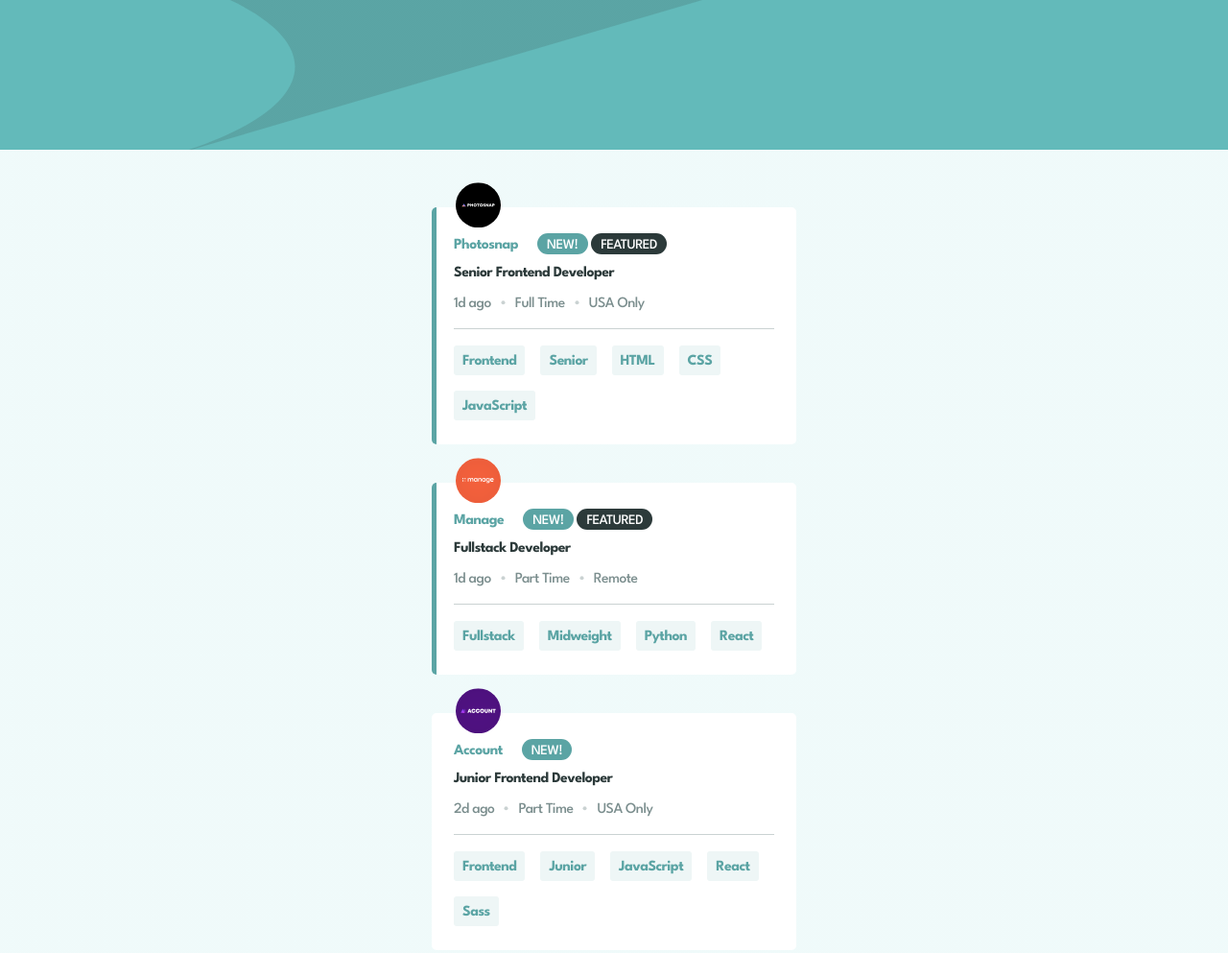
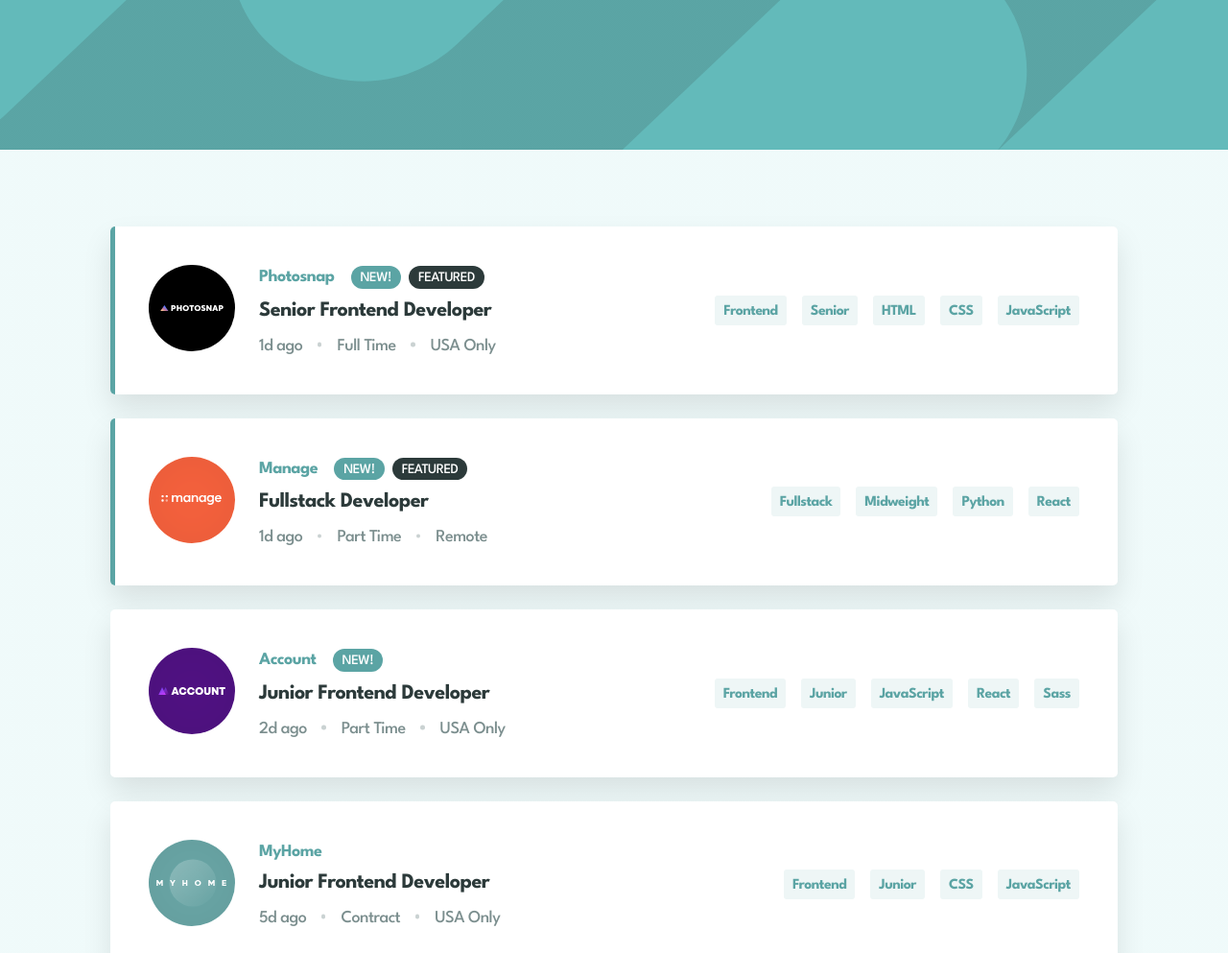
Before and after one commit to monikagawryluk/job-listings-page, a plain HTML site: page index.html in a window 1280 px wide. Shown: the top 993 px of the page at 96% size. Drawn offline with Linux system fonts and the light colour scheme.

Commit message:
Added media queries

```diff
--- a/index.html
+++ b/index.html
@@ -40,16 +40,19 @@
       </ul>
     </main>
 
-    <!-- <footer class="attribution">
+    <footer class="footer">
+      <p>
         Challenge by
         <a
-        href="https://www.frontendmentor.io/challenges/url-shortening-api-landing-page-2ce3ob-G"
+          class="link"
+          href="https://www.frontendmentor.io?ref=challenge"
           target="_blank"
           >Frontend Mentor</a
         >. Coded by
-      <a href="https://github.com/monikagawryluk" target="_blank"
+        <a class="link" href="https://github.com/monikagawryluk" target="_blank"
           >Monika Gawryluk</a
         >.
-    </footer> -->
+      </p>
+    </footer>
   </body>
 </html>
--- a/script.js
+++ b/script.js
@@ -116,7 +116,7 @@ const generateJobItemHTML = function (job) {
             <li class="details-item">${job.postedAt}</li>
             <li class="details-item">${job.contract}</li>
             <li class="details-item">${job.location}</li>
-          </div>
+          </ul>
         </div>
         <div class="offer-tags-box">
           ${generateOfferTagsHTML(job)}
@@ -145,8 +145,7 @@ const clearContainer = function (container) {
 
 const renderErrorMessage = function () {
   const errorHTML = `
-      <p class="error">Sorry, something went wrong. Jobs data couldn't be loaded.</p>
-      <p class="error">Please try again.</p>
+      <p class="error">Sorry, something went wrong. Jobs data couldn't be loaded. Please try again.</p>
     `;
   jobsContainerEl.insertAdjacentHTML('beforeend', errorHTML);
 };
--- a/style.css
+++ b/style.css
@@ -1,5 +1,6 @@
 :root {
   --desaturated-dark-cyan: hsl(180, 29%, 50%);
+  --desaturated-dark-cyan--transparent: hsl(180, 29%, 50%, 0.5);
   --light-grayish-cyan--background: hsl(180, 52%, 96%);
   --light-grayish-cyan--tablets: hsl(180, 31%, 95%);
   --white: hsl(0, 0%, 100%);
@@ -16,6 +17,15 @@
   box-sizing: border-box;
 }
 
+*:focus {
+  outline: none;
+  box-shadow: 0 0 0 0.4rem var(--desaturated-dark-cyan--transparent);
+}
+
+*:focus:not(:focus-visible) {
+  box-shadow: none;
+}
+
 html {
   font-size: 62.5%;
 }
@@ -26,7 +36,6 @@ body {
   font-weight: 700;
   line-height: 1;
   letter-spacing: -0.5px;
-  min-height: 100vh;
   background: linear-gradient(
     to bottom,
     var(--desaturated-dark-cyan) 0%,
@@ -38,6 +47,7 @@ body {
 
   display: flex;
   flex-direction: column;
+  justify-content: stretch;
 }
 
 .header {
@@ -47,9 +57,9 @@ body {
 }
 
 .main {
-  max-width: 43rem;
   width: 100%;
-  align-self: center;
+  min-height: calc(100vh - 15.6rem - 6rem);
+  /* 100vh - header - footer */
 
   display: flex;
   flex-direction: column;
@@ -57,9 +67,11 @@ body {
 
 .main--container-search-visible {
   margin-top: -3.55rem;
+  min-height: calc(100vh - 15.6rem - 6rem + 3.55rem);
 }
 
 .container {
+  max-width: 54rem;
   width: 100%;
   margin: 0 auto;
   padding: 0 2.5rem;
@@ -70,6 +82,7 @@ body {
   margin: 0 auto;
   background-color: var(--white);
   border-radius: var(--container-border-radius);
+  box-shadow: 0 1.5rem 3rem rgba(0, 0, 0, 0.1);
 }
 
 .item--search {
@@ -78,6 +91,7 @@ body {
   display: flex;
   justify-content: space-between;
   align-items: center;
+  gap: 2rem;
 }
 
 .hidden {
@@ -113,7 +127,7 @@ body {
   border-bottom-right-radius: 0.3rem;
   border-top-right-radius: 0.3rem;
   cursor: pointer;
-  transition: background-color 0.3s ease-in;
+  transition: background-color 0.3s ease-in, box-shadow 0.3s ease-out;
 
   display: flex;
   align-items: center;
@@ -131,17 +145,21 @@ body {
   color: var(--dark-grayish-cyan);
   border: none;
   background-color: inherit;
-  margin: 0 0.5rem 0 1.5rem;
+  margin: 0.4rem 0.5rem 0 0;
   cursor: pointer;
   box-shadow: none;
   transition-property: color, box-shadow;
-  transition-duration: 0.2s;
+  transition-duration: 0.3s;
   transition-timing-function: ease-in;
 }
 
 .btn-clear:hover {
   color: var(--desaturated-dark-cyan);
   box-shadow: 0 1px 0 0 var(--desaturated-dark-cyan);
+}
+
+.btn-clear:focus {
+  box-shadow: 0 0 0 0.4rem var(--desaturated-dark-cyan--transparent);
 }
 
 .container--jobs {
@@ -189,26 +207,30 @@ body {
   height: 4.7rem;
 }
 
+.text-box {
+  display: flex;
+  flex-direction: column;
+  gap: 1.75rem;
+}
+
 .info-box {
   border-bottom: 1.4px solid var(--dark-grayish-cyan--light);
   padding-bottom: 1.75rem;
-  margin-bottom: 1.75rem;
 }
 
 .company-box {
   display: flex;
   flex-wrap: wrap;
-  gap: 1rem;
+  gap: 2rem;
   align-items: center;
   margin-bottom: 1.3rem;
 }
 
 .company {
   color: var(--desaturated-dark-cyan);
-  margin-right: 1rem;
 }
 
-.features-tags {
+.feature-tags {
   display: flex;
   flex-wrap: wrap;
   gap: 0.7rem;
@@ -242,7 +264,7 @@ body {
   margin-bottom: 1.8rem;
   border: none;
   cursor: pointer;
-  transition: color 0.2s ease-in;
+  transition: color 0.2s ease-in, box-shadow 0.3s ease-out;
 }
 
 .position:hover {
@@ -297,7 +319,7 @@ body {
   border-radius: 0.3rem;
   background-color: var(--light-grayish-cyan--tablets);
   cursor: pointer;
-  transition-property: color, background-color;
+  transition-property: color, background-color, box-shadow;
   transition-duration: 0.3s;
   transition-timing-function: ease-in;
 }
@@ -307,10 +329,248 @@ body {
   background-color: var(--desaturated-dark-cyan);
 }
 
-/* .attribution {
-  font-size: 11px;
+.error {
+  font-size: 1.9rem;
+  line-height: 1.4;
   text-align: center;
 }
-.attribution a {
-  color: hsl(228, 45%, 44%);
-} */
+
+.footer {
+  color: var(--dark-grayish-cyan);
+  font-size: 1.2rem;
+  font-weight: 500;
+  line-height: 1.2;
+  padding-bottom: 0.5rem;
+  height: 6rem;
+  width: 100%;
+  text-align: center;
+
+  display: flex;
+  align-items: flex-end;
+  justify-content: center;
+}
+
+.link:link,
+.link:visited {
+  color: var(--desaturated-dark-cyan);
+  text-decoration: none;
+  border-bottom: 1px solid var(--desaturated-dark-cyan);
+  transition-property: border-bottom, box-shadow;
+  transition-duration: 0.3s;
+  transition-timing-function: ease-in-out;
+}
+
+.link:active,
+.link:hover {
+  border-bottom: 1px solid transparent;
+}
+
+/* ******************************** */
+/* MEDIA QUERIES */
+/* ******************************** */
+
+/* ABOVE 608px */
+@media (min-width: 38em) {
+  .header {
+    background-image: url(images/bg-header-desktop.svg);
+    background-size: 100% 100%;
+    background-size: cover;
+    background-position: 50%;
+  }
+
+  .container {
+    max-width: 70rem;
+    padding-right: 6rem;
+    padding-left: 6rem;
+  }
+
+  .item--search {
+    gap: 3rem;
+  }
+
+  .container--jobs {
+    padding-top: 6.3rem;
+
+    gap: 4.3rem;
+  }
+
+  .item--job {
+    padding: 3.5rem 2.7rem 2.5rem;
+    position: relative;
+  }
+
+  .logo-box {
+    transform: translate(3rem, -50%);
+  }
+
+  .company {
+    font-size: 1.65rem;
+  }
+
+  .position {
+    font-size: 1.75rem;
+  }
+
+  .logo {
+    width: 5.2rem;
+    height: 5.2rem;
+  }
+
+  .error {
+    font-size: 2rem;
+  }
+}
+
+/* ABOVE 816px */
+@media (min-width: 51em) {
+  .container {
+    max-width: 95rem;
+    padding-left: 9rem;
+    padding-right: 9rem;
+  }
+
+  .text-box {
+    width: 100%;
+
+    flex-direction: row;
+    align-items: center;
+    justify-content: space-between;
+    gap: 2rem;
+  }
+
+  .company {
+    font-size: 1.7rem;
+    margin-top: 0.1rem;
+  }
+
+  .position {
+    font-size: 1.8rem;
+  }
+
+  .details {
+    font-size: 1.65rem;
+  }
+
+  .info-box {
+    width: 54%;
+    max-width: 28rem;
+    border-bottom: none;
+    padding-bottom: 0;
+  }
+
+  .offer-tags-box {
+    justify-content: flex-end;
+  }
+
+  .error {
+    font-size: 2.2rem;
+  }
+}
+
+/* ABOVE 1008px */
+@media (min-width: 63em) {
+  .container {
+    max-width: 117rem;
+    padding-left: 11.5rem;
+    padding-right: 11.5rem;
+  }
+
+  .container--jobs {
+    padding-top: 8rem;
+    gap: 2.5rem;
+  }
+
+  .item--job {
+    padding: 3rem;
+
+    display: flex;
+    gap: 2.5rem;
+    align-items: center;
+  }
+
+  .logo-box {
+    position: static;
+    transform: none;
+  }
+
+  .logo {
+    width: 9rem;
+    height: 9rem;
+  }
+
+  .text-box {
+    width: 100%;
+
+    flex-direction: row;
+    align-items: center;
+    justify-content: space-between;
+  }
+
+  .company-box {
+    gap: 1.7rem;
+  }
+
+  .company {
+    font-size: 1.75rem;
+    margin-top: 0.1rem;
+  }
+
+  .feature-tags {
+    gap: 0.8rem;
+  }
+
+  .position {
+    font-size: 2rem;
+  }
+
+  .details {
+    font-size: 1.65rem;
+    gap: 3rem;
+  }
+
+  .details-item::after {
+    width: 0.45rem;
+    height: 0.45rem;
+    transform: translate(1.65rem, 0.05rem);
+  }
+
+  .offer-tags-box {
+    justify-content: flex-end;
+  }
+
+  .error {
+    font-size: 2.3rem;
+  }
+}
+
+/* ABOVE 1200px */
+@media (min-width: 75em) {
+  .container {
+    max-width: 130rem;
+  }
+
+  .item--job {
+    padding: 4rem;
+  }
+
+  .company {
+    font-size: 1.8rem;
+  }
+
+  .position {
+    font-size: 2.2rem;
+  }
+
+  .details {
+    font-size: 1.8rem;
+    gap: 3.6rem;
+  }
+
+  .details-item::after {
+    transform: translate(2rem, 0.05rem);
+  }
+
+  .error {
+    font-size: 2.4rem;
+  }
+}
```
Lines whose indentation alone changed are shown as unchanged.
